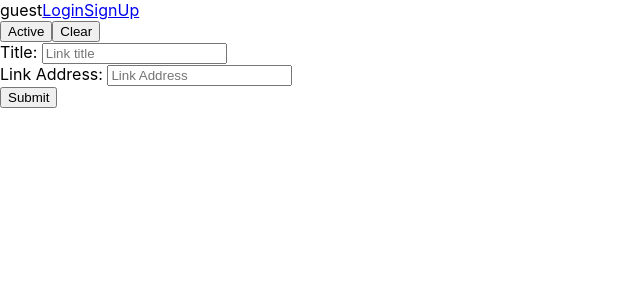
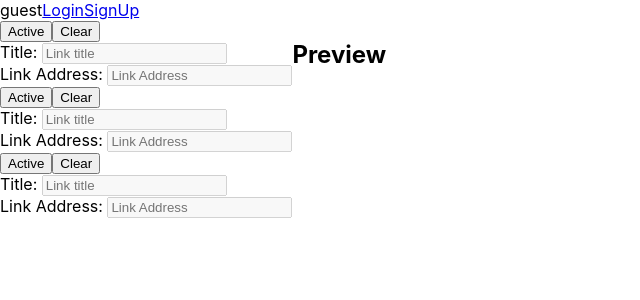
Before and after one commit to teamilink/client, a React (Create React App) app: page /dashboard in a window 1280 px wide. Shown: the top 300 px of the page, without its empty margins (0-640 px from the left). Built offline with nearby package versions, Linux system fonts and the light colour scheme.

Commit message:
creates LinkFormList and Preview components

```diff
--- a/src/App.js
+++ b/src/App.js
@@ -1,6 +1,6 @@
 import React, { useState } from "react";
 import { BrowserRouter as Router, Routes, Route } from "react-router-dom";
-import LinkForm from "./components/LinkForm";
+import DashboardPage from "./components/DashboardPage";
 import Login from "./components/Login";
 import Navbar from "./components/Navbar";
 
@@ -14,12 +14,12 @@ const App = () => {
   return (
     <Router>
       <Navbar loggedInUser={loggedInUser} activeUser={activeUser} />
-      <LinkForm />
       <Routes>
         <Route
           path="login"
           element={!loggedInUser && <Login activeUser={activeUser} />}
         />
+        <Route path="dashboard" element={<DashboardPage />} />
       </Routes>
     </Router>
   );
--- /dev/null
+++ b/src/components/DashboardPage.js
@@ -0,0 +1,14 @@
+import React from "react";
+import LinkFormList from "./LinkFormList";
+import Preview from "./Preview";
+
+const DashboardPage = (props) => {
+  return (
+    <section className="wrapper" style={{ display: "flex" }}>
+      <LinkFormList />
+      <Preview />
+    </section>
+  );
+};
+
+export default DashboardPage;
--- a/src/components/LinkForm.js
+++ b/src/components/LinkForm.js
@@ -30,7 +30,7 @@ const LinkForm = () => {
     console.log("submitted");
     e.preventDefault();
     console.log(formData);
-    console.log("works!");
+    // POST the data
   };
   return (
     <>
@@ -48,6 +48,7 @@ const LinkForm = () => {
             value={formData.title}
             onChange={handleChange}
             required
+            disabled={switchBtn ? false : true}
           />
         </div>
         <div>
@@ -60,13 +61,10 @@ const LinkForm = () => {
             value={formData.linkAddress}
             onChange={handleChange}
             required
+            disabled={switchBtn ? false : true}
           />
         </div>
-        <div>
-          <button type="submit" value="Submit">
-            Submit
-          </button>
-        </div>
+        <div>{/* <input type="submit" /> */}</div>
       </form>
       {/* display */}
       <div>
--- /dev/null
+++ b/src/components/LinkFormList.js
@@ -0,0 +1,14 @@
+import React from "react";
+import LinkForm from "./LinkForm";
+
+const LinkFormList = () => {
+  return (
+    <div className="link-form-lisk">
+      <LinkForm />
+      <LinkForm />
+      <LinkForm />
+    </div>
+  );
+};
+
+export default LinkFormList;
--- /dev/null
+++ b/src/components/Preview.js
@@ -0,0 +1,11 @@
+import React from "react";
+
+const Preview = (props) => {
+  return (
+    <>
+      <h1>Preview</h1>
+    </>
+  );
+};
+
+export default Preview;
```
